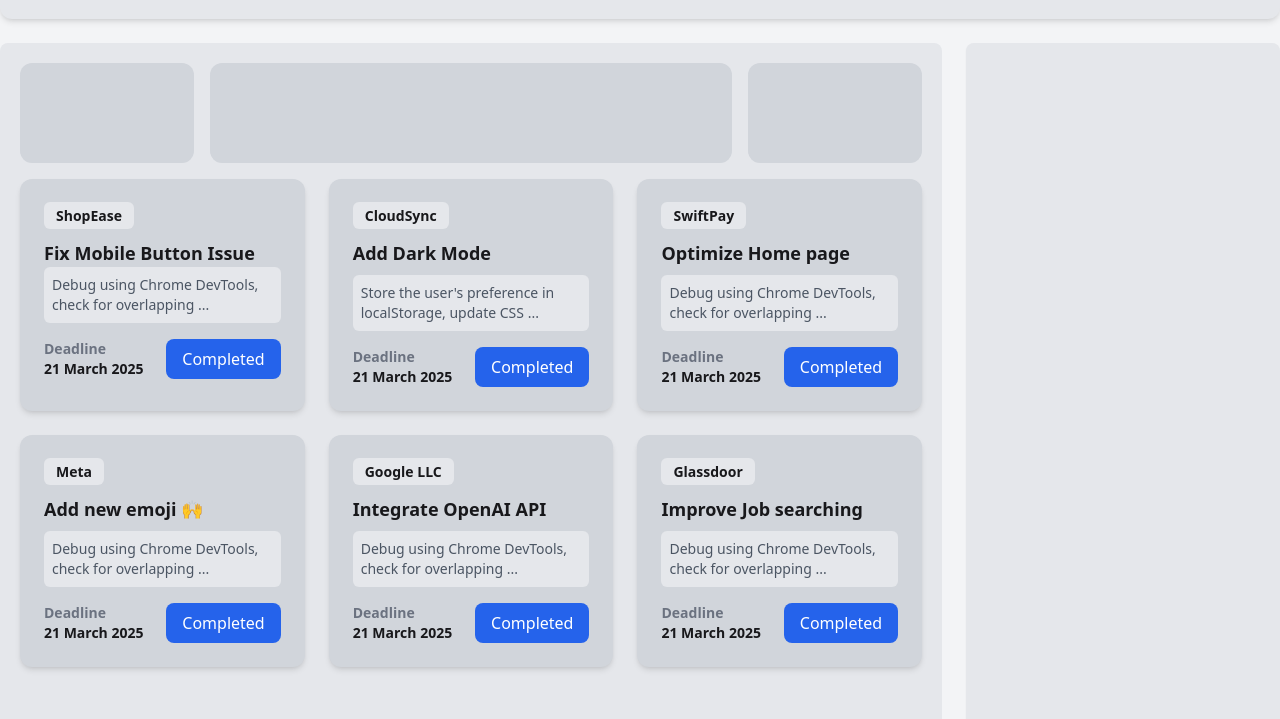
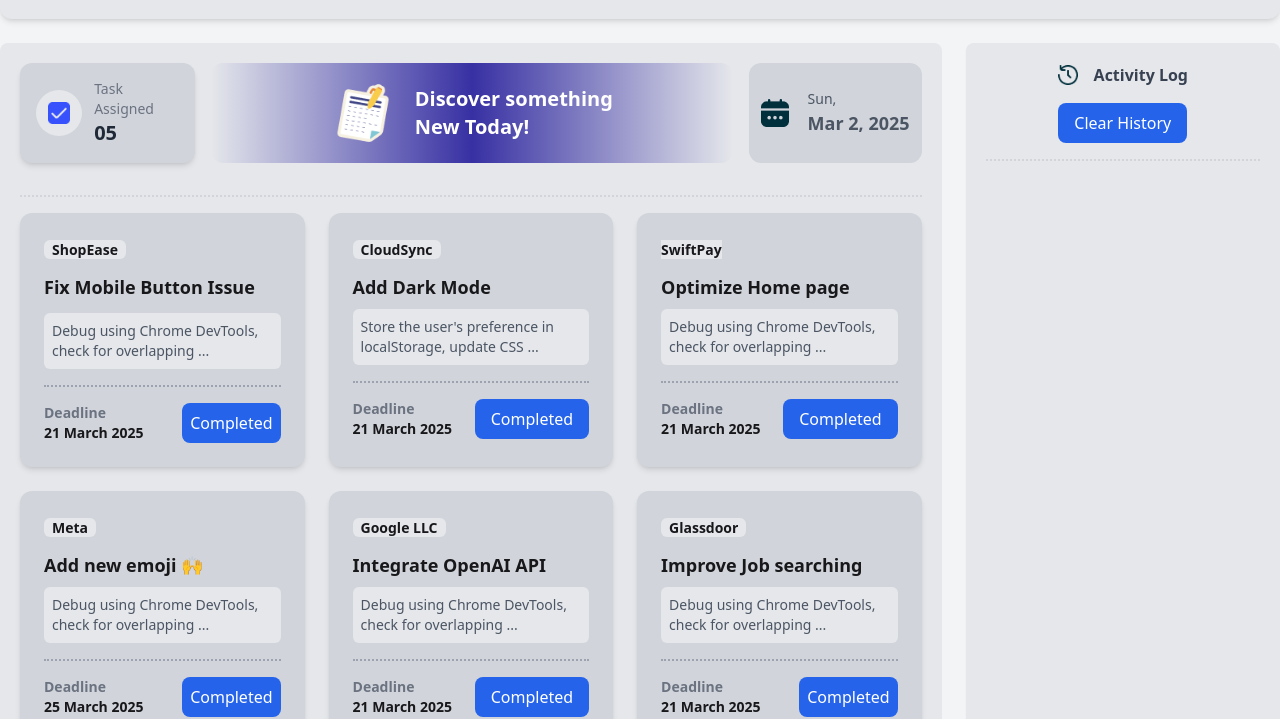
Before and after one commit to islamkamrulmd/WEB11-2327_assignment-5, a plain HTML site: page Dev-Board/index.html in a window 1280 px wide. Shown: the part 101-820 px from the top of the page. Drawn offline with nearby package versions, Linux system fonts and the light colour scheme.

Commit message:
added external js file

```diff
--- a/Dev-Board/index.html
+++ b/Dev-Board/index.html
@@ -27,12 +27,9 @@
             <!-- check & button -->
             <div class="flex gap-6 items-center">
                 <div class="flex items-center gap-2 border border-2 bg-gray-300 rounded-3xl px-4 py-2">
-                    <!-- check mark-->
                     <img class="w-6" src="assets/checkbox.png" alt="">
-                    <!-- number -->
                     <h1 class="font-bold text-2xl ">N</h1>
                 </div>
-                <!-- colored-button -->
                 <div>
                     <img class="w-12 bg-gray-300 p-2 rounded-4xl" src="assets/theme-btn.png" alt="">
                 </div>
@@ -40,88 +37,124 @@
         </nav>
     </header>
 
-    <!-- Main Section -->
+    <!-- Main Section for layout -->
     <section class="w-full max-w-screen-xl flex m-6 gap-6">
         <!-- Left Layout -->
-        <div class="w-3/4 h-auto bg-gray-200 rounded-lg flex flex-col gap-4 p-5">
+        <div class="w-3/4 h-180 bg-gray-200 rounded-lg flex flex-col gap-4 p-5">
             <div class="flex gap-4">
-                <div class="w-1/4 h-25 bg-gray-300 rounded-xl"></div>
-                <div class="w-3/4 h-25 bg-gray-300 rounded-xl"></div>
-                <div class="w-1/4 h-25 bg-gray-300 rounded-xl"></div>
+                <div class="w-1/4 bg-gray-300 rounded-xl shadow-md flex items-center p-4 gap-3">
+                    <div class="bg-gray-200 p-3 rounded-full flex items-center justify-center">
+                        <img class="w-6" src="assets/checkbox.png" alt="Checkbox">
+                    </div>
+                    <div>
+                        <p class="text-gray-500 text-sm">Task Assigned</p>
+                        <h1 class="text-xl font-bold text-gray-800">05</h1>
+                    </div>
+                </div>
+
+                <!-- Gradient bg -->
+                <div
+                    class="flex justify-center items-center gap-5 w-3/4 h-25 bg-gradient-to-r from-blue-900 via-indigo-800 to-violet-900 rounded-xl px-10">
+                    <img class="w-16" src="assets/board.png" alt="">
+                    <div class="text-xl text-white font-semibold">
+                        <h2>Discover something</h2>
+                        <h2>New Today!</h2>
+                    </div>
+                </div>
+                <!-- calendar -->
+                <div class="w-1/4 h-25 bg-gray-300 rounded-xl items-center justify-between flex px-3">
+                    <img class="" src="assets/calender.png" alt="">
+                    <div>
+                        <p id="weekday" class="text-gray-600 text-sm"></p>
+                        <p id="date" class="text-lg font-bold text-gray-600"></p>
+                    </div>
+                </div>
             </div>
 
+            <div class="w-full border-t-2 border-dotted border-gray-300 mt-4"></div>
             <!-- Grid for Task Cards -->
             <div class="grid grid-cols-1 sm:grid-cols-2 lg:grid-cols-3 gap-6">
                 <!-- Card 1 -->
                 <div class="bg-gray-300 p-6 rounded-xl shadow-md">
-                    <span class="text-sm font-semibold bg-gray-200 px-3 py-1 rounded-md">ShopEase</span>
-                    <h2 class="mt-3 text-lg font-bold">Fix Mobile Button Issue</h2>
+                    <span class="text-sm font-semibold bg-gray-200 px-2 rounded-md">ShopEase</span>
+                    <h2 class="my-3 text-lg font-bold">Fix Mobile Button Issue</h2>
                     <p class="bg-gray-200 p-2 rounded-md text-gray-600 text-sm">Debug using Chrome DevTools, check for
                         overlapping ...</p>
+                    <div class="w-full border-t-2 border-dotted border-gray-400 mt-4"></div>
                     <div class="flex justify-between">
-                        <p class="mt-4 text-sm font-semibold"><span class="text-gray-500">Deadline</span> <br> <span class="font-bold">21 March 2025</span>
-                        </p>
-                        <button class="mt-4 bg-blue-600 text-white px-4 py-2 rounded-lg">Completed</button>
+                        <p class="mt-4 text-sm font-semibold"><span class="text-gray-500">Deadline</span> <br> <span
+                                class="font-bold">21 March 2025</span></p>
+                        <button class="mt-4 bg-blue-600 text-white px-2 rounded-lg">Completed</button>
                     </div>
                 </div>
 
                 <!-- Card 2 -->
                 <div class="bg-gray-300 p-6 rounded-xl shadow-md">
-                    <span class="text-sm font-semibold bg-gray-200 px-3 py-1 rounded-md">CloudSync</span>
+                    <span class="text-sm font-semibold bg-gray-200 px-2 rounded-md">CloudSync</span>
                     <h2 class="mt-3 text-lg font-bold">Add Dark Mode</h2>
                     <p class="bg-gray-200 p-2 rounded-md mt-2 text-gray-600 text-sm">Store the user's preference in
                         localStorage, update CSS ...</p>
+                    <div class="w-full border-t-2 border-dotted border-gray-400 mt-4"></div>
                     <div class=" flex justify-between">
-                        <p class="mt-4 text-sm font-semibold"><span class="text-gray-500">Deadline</span> <br> <span class="font-bold">21 March 2025</span></p>
+                        <p class="mt-4 text-sm font-semibold"><span class="text-gray-500">Deadline</span> <br> <span
+                                class="font-bold">21 March 2025</span></p>
                         <button class="mt-4 bg-blue-600 text-white px-4 py-2 rounded-lg">Completed</button>
                     </div>
                 </div>
 
                 <!-- Card 3 -->
                 <div class="bg-gray-300 p-6 rounded-xl shadow-md">
-                    <span class="text-sm font-semibold bg-gray-200 px-3 py-1 rounded-md">SwiftPay</span>
+                    <span class="text-sm font-semibold bg-gray-200 px-2rounded-md">SwiftPay</span>
                     <h2 class="mt-3 text-lg font-bold">Optimize Home page</h2>
                     <p class="bg-gray-200 p-2 rounded-md mt-2 text-gray-600 text-sm">Debug using Chrome DevTools, check
                         for overlapping ...</p>
+                    <div class="w-full border-t-2 border-dotted border-gray-400 mt-4"></div>
                     <div class="flex justify-between">
-                        <p class="mt-4 text-sm font-semibold"><span class="text-gray-500">Deadline</span> <br> <span class="font-bold">21 March 2025</span></p>
+                        <p class="mt-4 text-sm font-semibold"><span class="text-gray-500">Deadline</span> <br> <span
+                                class="font-bold">21 March 2025</span></p>
                         <button class="mt-4 bg-blue-600 text-white px-4 py-2 rounded-lg">Completed</button>
                     </div>
                 </div>
 
                 <!-- Card 4 -->
                 <div class="bg-gray-300 p-6 rounded-xl shadow-md">
-                    <span class="text-sm font-semibold bg-gray-200 px-3 py-1 rounded-md">Meta</span>
+                    <span class="text-sm font-semibold bg-gray-200 px-2 rounded-md">Meta</span>
                     <h2 class="mt-3 text-lg font-bold">Add new emoji 🙌</h2>
                     <p class="bg-gray-200 p-2 rounded-md mt-2 text-gray-600 text-sm">Debug using Chrome DevTools, check
                         for overlapping ...</p>
+                    <div class="w-full border-t-2 border-dotted border-gray-400 mt-4"></div>
                     <div class="flex justify-between">
-                        <p class="mt-4 text-sm font-semibold"><span class="text-gray-500">Deadline</span> <br> <span class="font-bold">21 March 2025</span></p>
-                        <button class="mt-4 bg-blue-600 text-white px-4 py-2 rounded-lg">Completed</button>
+                        <p class="mt-4 text-sm font-semibold"><span class="text-gray-500">Deadline</span> <br> <span
+                                class="font-bold">25 March 2025</span></p>
+                        <button class="mt-4 bg-blue-600 text-white px-2 rounded-lg">Completed</button>
                     </div>
                 </div>
 
                 <!-- Card 5 -->
                 <div class="bg-gray-300 p-6 rounded-xl shadow-md">
-                    <span class="text-sm font-semibold bg-gray-200 px-3 py-1 rounded-md">Google LLC</span>
+                    <span class="text-sm font-semibold bg-gray-200 px-2 rounded-md">Google LLC</span>
                     <h2 class="mt-3 text-lg font-bold">Integrate OpenAI API</h2>
                     <p class="bg-gray-200 p-2 rounded-md mt-2 text-gray-600 text-sm">Debug using Chrome DevTools, check
                         for overlapping ...</p>
+                    <div class="w-full border-t-2 border-dotted border-gray-400 mt-4"></div>
                     <div class="flex justify-between">
-                        <p class="mt-4 text-sm font-semibold"><span class="text-gray-500">Deadline</span> <br> <span class="font-bold">21 March 2025</span></p>
+                        <p class="mt-4 text-sm font-semibold"><span class="text-gray-500">Deadline</span> <br> <span
+                                class="font-bold">21 March 2025</span></p>
                         <button class="mt-4 bg-blue-600 text-white px-4 py-2 rounded-lg">Completed</button>
                     </div>
                 </div>
 
                 <!-- Card 6 -->
                 <div class="bg-gray-300 p-6 rounded-xl shadow-md">
-                    <span class="text-sm font-semibold bg-gray-200 px-3 py-1 rounded-md">Glassdoor</span>
+                    <span class="text-sm font-semibold bg-gray-200 px-2 rounded-md">Glassdoor</span>
                     <h2 class="mt-3 text-lg font-bold">Improve Job searching</h2>
                     <p class="bg-gray-200 p-2 rounded-md mt-2 text-gray-600 text-sm">Debug using Chrome DevTools, check
                         for overlapping ...</p>
+                    <div class="w-full border-t-2 border-dotted border-gray-400 mt-4"></div>
                     <div class="flex justify-between">
-                        <p class="mt-4 text-sm font-semibold"><span class="text-gray-500">Deadline</span> <br> <span class="font-bold">21 March 2025</span></p>
-                        <button class="mt-4 bg-blue-600 text-white px-4 py-2 rounded-lg">Completed</button>
+                        <p class="mt-4 text-sm font-semibold"><span class="text-gray-500">Deadline</span> <br> <span
+                                class="font-bold">21 March 2025</span></p>
+                        <button class="mt-4 bg-blue-600 text-white px-2 rounded-lg">Completed</button>
                     </div>
                 </div>
             </div>
@@ -129,11 +162,20 @@
 
 
         <!-- Right side Layout -->
-        <div class="w-1/4 h-500 bg-gray-200 rounded-lg shadow-sm">
+        <div class="w-1/4 h-180 bg-gray-200 rounded-lg shadow-sm flex flex-col items-center pt-5 px-5">
+            <div class="flex items-center gap-4 justify-center">
+                <img class="w-5" src="assets/activity.png" alt="">
+                <h2 class="text-md font-semibold text-gray-700">Activity Log</h2>
+            </div>
 
+            <div class="mt-4 flex justify-center w-full">
+                <button class="bg-blue-600 text-white px-4 py-2 rounded-lg">Clear History</button>
+            </div>
+
+            <div class="w-full border-t-2 border-dotted border-gray-300 mt-4"></div>
         </div>
     </section>
 
+<script src="task.js"></script>
 </body>
-
 </html>
--- /dev/null
+++ b/Dev-Board/task.js
@@ -0,0 +1,7 @@
+// Date
+const today = new Date();
+const options = { weekday: 'short', month: 'short', day: 'numeric', year: 'numeric' };
+const formattedDate = today.toLocaleDateString('en-US', options).replace(',', '');
+const [weekday, month, day, year] = formattedDate.split(' ');
+document.getElementById('weekday').textContent = `${weekday},`;
+document.getElementById('date').textContent = `${month} ${day} ${year}`;
```
